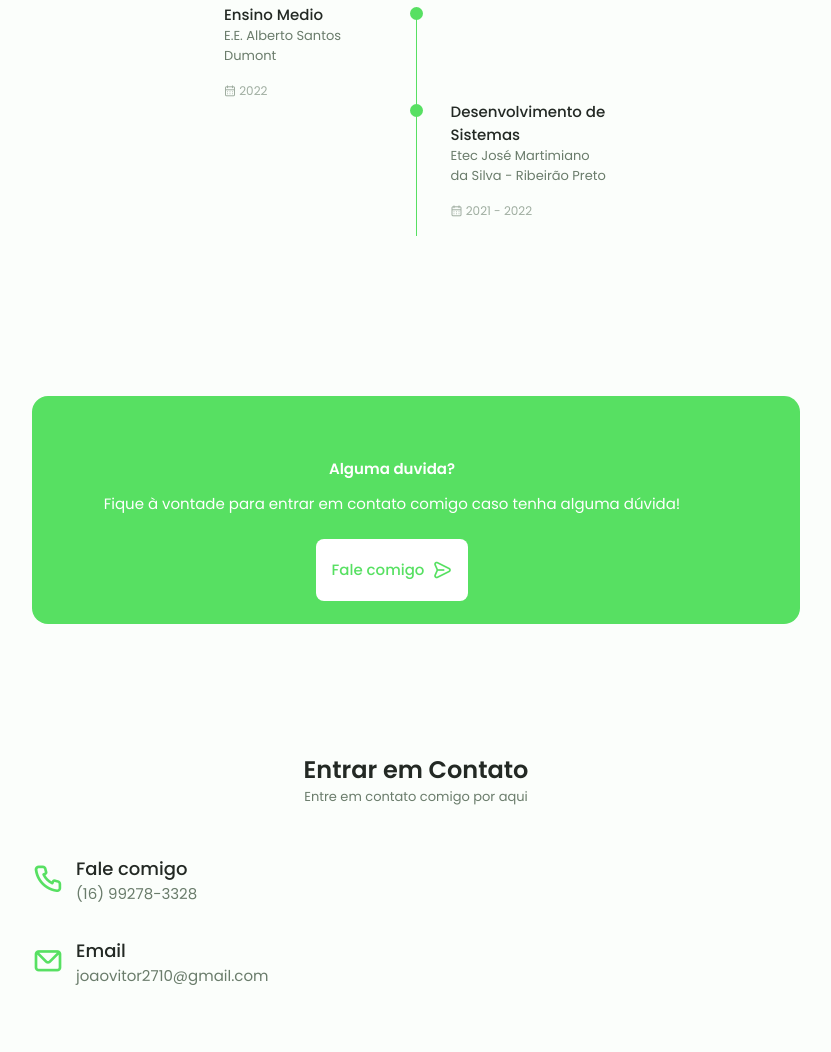
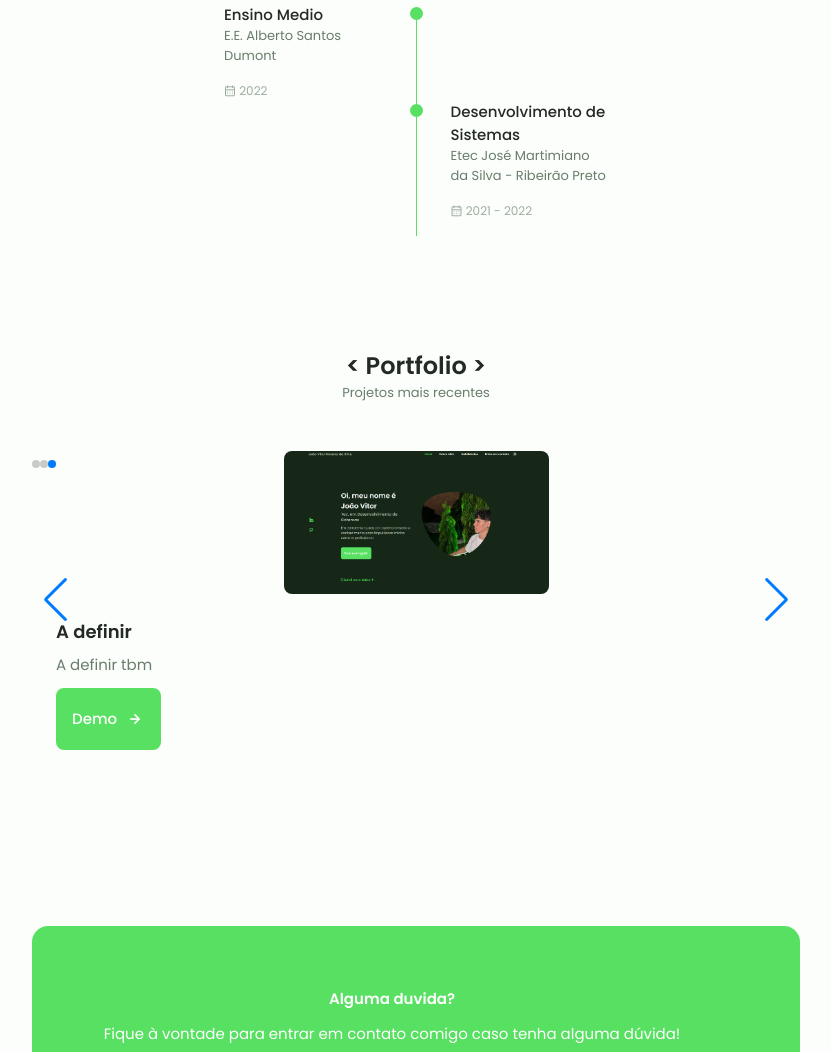
Before and after one commit to silva-moreira/Meu-portfolio, a plain HTML site: page index.html in a window 1280 px wide. Shown: the part 2278-3330 px from the top of the page, without its empty margins (224-1055 px from the left). Drawn offline with nearby package versions, Linux system fonts and the light colour scheme.

Commit message:
att 0.3 BETA

```diff
--- a/assets/css/styles.css
+++ b/assets/css/styles.css
@@ -619,6 +619,56 @@ img{
 .qualification__button.qualification__active{
     color: var(--first-color);
 }
+
+/* ============= PORTFOLIO ===============*/
+.portfolio__container{
+    overflow: initial;
+}
+.portfolio__content{
+    padding: 0 1.5rem;
+}
+
+.portfolio__img{
+    width: 265px;
+    border-radius: .5rem;
+    justify-self: center;
+
+}
+
+.portfolio__title{
+    font-size: var(--h3-font-size);
+    margin-bottom: var(--mb-0-5);
+}
+
+.portfolio__description{
+    margin-bottom: var(--mb-0-75);
+}
+.portfolio__button:hover .button__icon{
+    transform: translateX(.25rem);
+}
+
+.swiper-button-prev::after,
+.swiper-button-next::after{
+    content: '';
+}
+
+.swiper-portfolio-icon{
+    font-size: 2rem;
+    color: var(--first-color);
+}
+
+.swiper-button-prev{
+    left: -.5rem;
+}
+
+.swiper-button-next{
+    right: -.5rem;
+}
+
+.swiper-container-horizontal > .swiper-pagination-bullets{
+    bottom: -2.5rem
+}
+
 /* ============= PROJETO EM MENTE ===============*/
 .project{
     text-align: center;
--- a/assets/js/main.js
+++ b/assets/js/main.js
@@ -133,3 +133,18 @@ themeButton.addEventListener('click', () => {
     localStorage.setItem('selected-theme', getCurrentTheme())
     localStorage.setItem('selected-icon', getCurrentIcon())
 })
+
+/* ================ SCROLL SECTIONS ACTIVE LINK ================ */
+let swiper = new Swiper(".portfolio__container", {
+    cssMode: true,
+    loop: true,
+
+    navigation: {
+      nextEl: ".swiper-button-next",
+      prevEl: ".swiper-button-prev",
+    },
+    pagination: {
+      el: ".swiper-pagination",
+      clickable: true,
+    },
+  });SS
--- a/index.html
+++ b/index.html
@@ -6,10 +6,12 @@
 
     <!--================== UNICONS =====================================-->
     <link rel="stylesheet" href="https://unicons.iconscout.com/release/v4.0.0/css/line.css">
-    <!--=================== SWIPER CSS===================================-->
-    <link rel="stylesheet" href="">
+
     <!--=================== CSS ===================================-->
     <link rel="stylesheet" href="assets/css/styles.css">
+
+    <!--=================== SWIPER CSS===================================-->
+    <link rel="stylesheet" href="assets/css/swiper-bundle.min.css">
 
     <title>Portfólio João Vitor</title>
 </head>
@@ -412,6 +414,66 @@
                 </div>
             </div>
         </section>
+        <!--=================== PORTFOLIO ===================================-->
+        <section class="portfolio section" id="portfolio">
+            <h2 class="section_title">< Portfolio ></h2>
+            <span class="section_subtitle">Projetos mais recentes</span>
+
+            <div class="portfolio__container container swiper-container">
+                <div class="swiper-wrapper">
+
+                    <!-- ============= PORTFOLIO 1 =========== -->
+                    <div class="portfolio__content grid swiper-slide">
+                        <img src="assets/img/Portfolio.png" alt="" class="portfolio__img">
+
+                        <div class="portfolio__data">
+                            <h3 class="portfolio__title">A definir</h3>
+                            <p class="portfolio__description"> A definir tbm</p>
+                            <a href="#" class="button button--flex button--small portfolio__button">
+                                Demo
+                                <i class="uil uil-arrow-right button__icon"></i>
+                            </a>
+                        </div>
+                    </div>
+                    <!-- ============= PORTFOLIO 2 =========== -->
+                    <div class="portfolio__content grid swiper-slide">
+                        <img src="assets/img/Portfolio.png" alt="" class="portfolio__img">
+
+                        <div class="portfolio__data">
+                            <h3 class="portfolio__title">A definir</h3>
+                            <p class="portfolio__description"> A definir tbm</p>
+                            <a href="#" class="button button--flex button--small portfolio__button">
+                                Demo
+                                <i class="uil uil-arrow-right button__icon"></i>
+                            </a>
+                        </div>
+                    </div>
+                    <!-- ============= PORTFOLIO 3 =========== -->
+                    <div class="portfolio__content grid swiper-slide">
+                        <img src="assets/img/Portfolio.png" alt="" class="portfolio__img">
+
+                        <div class="portfolio__data">
+                            <h3 class="portfolio__title">A definir</h3>
+                            <p class="portfolio__description"> A definir tbm</p>
+                            <a href="#" class="button button--flex button--small portfolio__button">
+                                Demo
+                                <i class="uil uil-arrow-right button__icon"></i>
+                            </a>
+                        </div>
+                    </div>
+
+
+                    <div class="swiper-button-next">
+                        <!-- <i class="uil uil-angle-right-b swiper-portfolio-icon"></i> -->
+                    </div>
+                    <div class="swiper-button-prev">
+                        <!-- <i class="uil uil-angle-left-b swiper-portfolio-icon"></i> -->
+                    </div>
+
+                    <div class="swiper-pagination"></div>
+                </div>
+            </div>
+    </section>
         <!--=================== PROJETO EM MENTE ===================================-->
         <section class="project section">
             <div class="project__bg">
@@ -489,7 +551,7 @@
 
 
     <!--=================== SWIPER JS ===================================-->
-    <script src=""></script>
+    <script src="assets/js/swiper-bundle.min.js"></script>
 
     <!--=================== MAIN JS ===================================-->
     <script src="assets/js/main.js"></script>
```
Also changed, not shown: assets/css/swiper-bundle.min.css (added), assets/img/Portfolio.png (added), assets/js/swiper-bundle.min.js (added).
